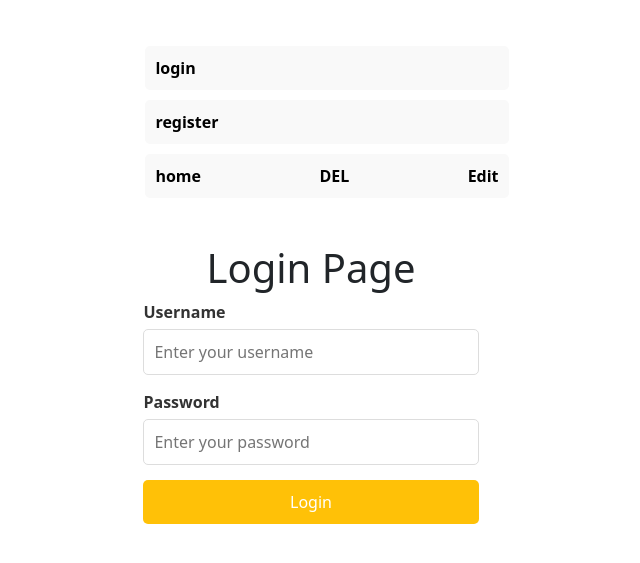
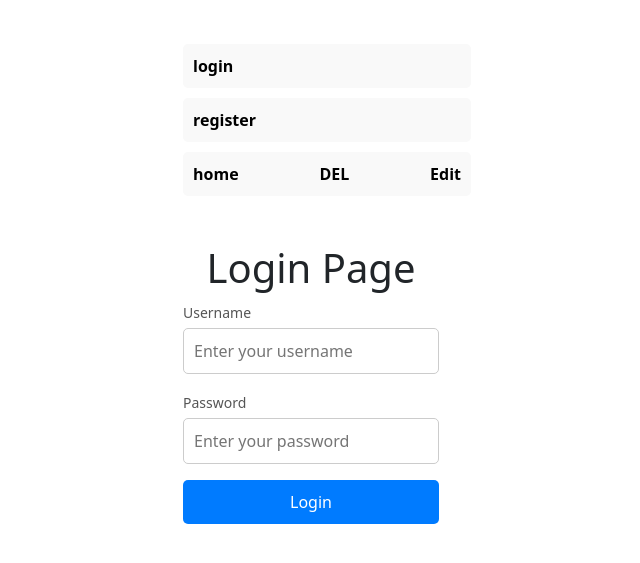
Before and after one commit to topshager/dropnox-django, a React (Vite) app in the folder frontend/: page / in a window 1280 px wide. Shown: the part 265-828 px from the top of the page, without its empty margins (329-969 px from the left). Built offline with nearby package versions, Linux system fonts and the light colour scheme.

Commit message:
update login.css

```diff
--- a/frontend/src/pages/login/login.css
+++ b/frontend/src/pages/login/login.css
@@ -1,102 +1,76 @@
-/* General Styling */
 body {
-  font-family: 'Arial', sans-serif;
-  background-color: #f4f4f9;
-  margin: 0;
-  padding: 0;
+  font-family: Arial, sans-serif;
+  background-color: #f4f4f4;
   display: flex;
   justify-content: center;
   align-items: center;
   height: 100vh;
+  margin: 0;
 }
 
-/* Login Container */
 .login-container {
-  background-color: #ffffff;
-  padding: 30px;
+  background: #fff;
+  padding: 2rem;
   border-radius: 10px;
-  box-shadow: 0 4px 8px rgba(0, 0, 0, 0.1);
-  width: 100%;
-  max-width: 400px;
+  box-shadow: 0 0 10px rgba(0, 0, 0, 0.1);
   text-align: center;
+  width: 320px;
 }
 
-/* Page Header */
 h1 {
-  font-size: 2rem;
-  color: #0056b3;
-  margin-bottom: 20px;
+  margin-bottom: 1rem;
+  font-size: 24px;
+  color: #333;
 }
 
-/* Message */
 .message {
-  font-size: 1rem;
-  color: #dc3545; /* Red for error messages */
-  margin-bottom: 15px;
+  color: red;
+  margin-bottom: 1rem;
+  font-size: 14px;
 }
 
-/* Form Styling */
 .login-form {
   display: flex;
   flex-direction: column;
 }
 
 .form-group {
-  margin-bottom: 15px;
+  margin-bottom: 1rem;
   text-align: left;
 }
 
 label {
-  font-size: 1rem;
-  font-weight: bold;
-  color: #333;
+  display: block;
   margin-bottom: 5px;
-  display: block;
+  font-size: 14px;
+  color: #555;
 }
 
 input {
   width: 100%;
   padding: 10px;
-  font-size: 1rem;
-  border: 1px solid #ddd;
+  font-size: 16px;
+  border: 1px solid #ccc;
   border-radius: 5px;
-  box-sizing: border-box;
-  transition: border-color 0.3s ease;
+  outline: none;
+  transition: border 0.3s;
 }
 
 input:focus {
-  border-color: #0056b3;
-  outline: none;
+  border-color: #007bff;
 }
 
-/* Button Styling */
 .login-btn {
-  background-color: #ffc107;
-
-  color: #ffffff;
+  background: #007bff;
+  color: #fff;
+  padding: 10px;
+  font-size: 16px;
   border: none;
   border-radius: 5px;
-  padding: 10px;
-  font-size: 1rem;
   cursor: pointer;
-  transition: background-color 0.3s ease;
+  transition: background 0.3s;
 }
 
 .login-btn:hover {
-  background-color: #003d82;
+  background: #0056b3;
 }
-
-/* Responsive Design */
-@media (max-width: 768px) {
-  .login-container {
-    padding: 20px;
-  }
-
-  h1 {
-    font-size: 1.8rem;
-  }
-
-  input, .login-btn {
-    font-size: 0.9rem;
-  }
-}
```
